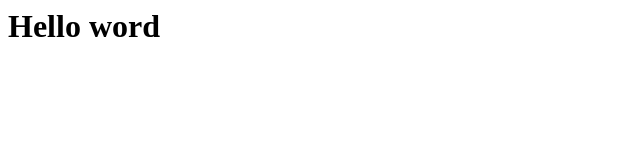
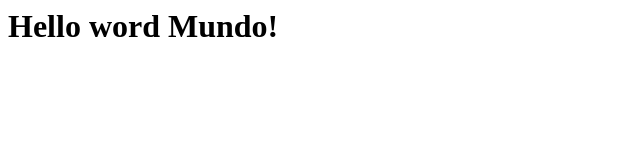
Before and after one commit to vanios/criando-site-responsivo, a plain HTML site: page index.html in a window 1280 px wide. Shown: the whole page, without its empty margins (0-640 px from the left). Drawn offline with Linux system fonts and the light colour scheme.

Commit message:
Update index.html

```diff
--- a/index.html
+++ b/index.html
@@ -1 +1 @@
-<h1>Hello word</h1>
+<h1>Hello word Mundo! </h1>
```
